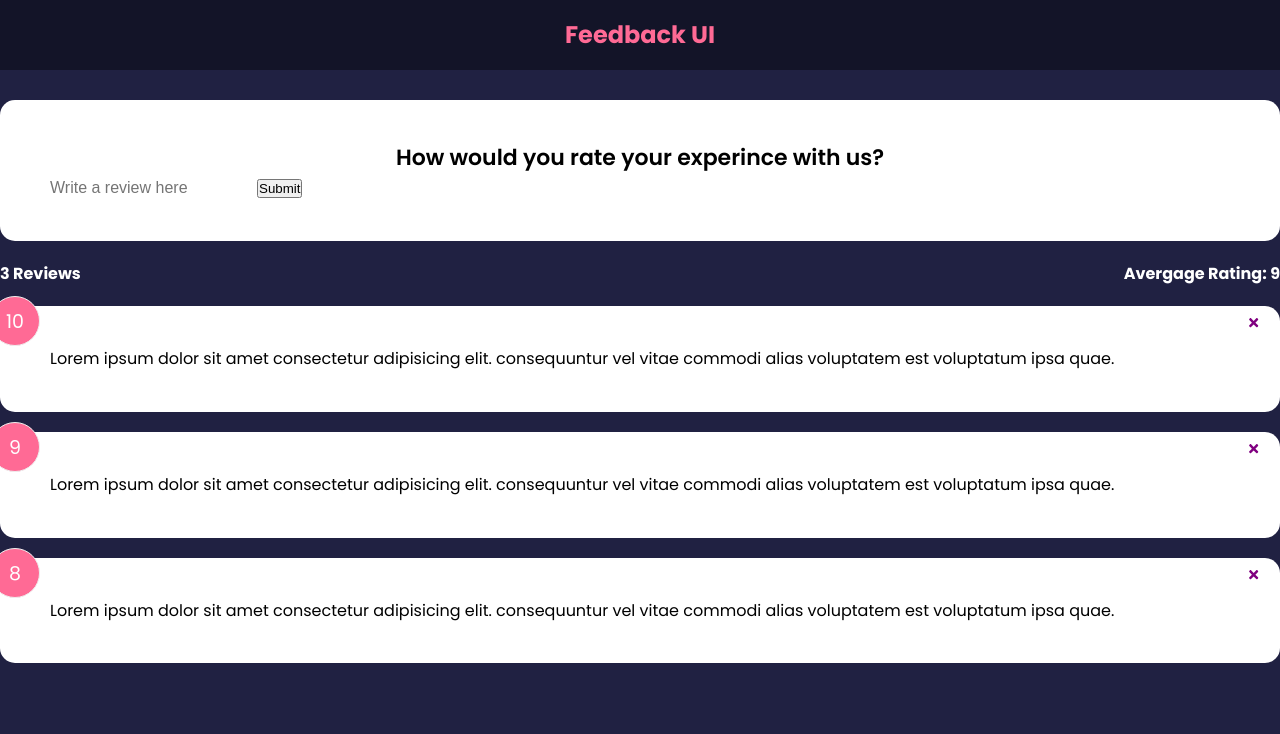
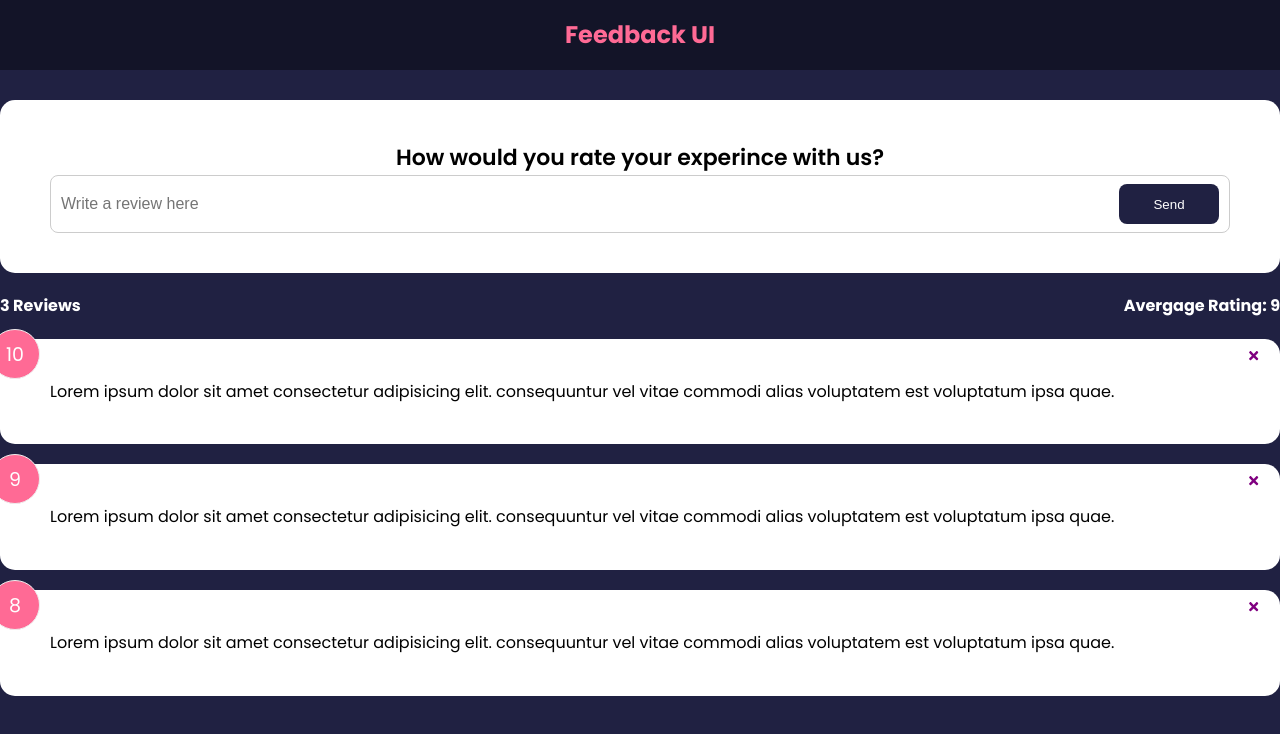
Before and after one commit to coutofilipe/Feedback-App, a React (Create React App) app: page / in a window 1280 px wide. Shown: the top 734 px of the page. Built offline with nearby package versions, Linux system fonts and the light colour scheme.

Commit message:
added btn component. Updated FeedbackForm

```diff
--- a/src/components/FeedbackForm.jsx
+++ b/src/components/FeedbackForm.jsx
@@ -1,5 +1,6 @@
 import { useState } from "react"
 import Card from "./shared/Card"
+import Button from "./shared/Button";
 
 function FeedbackForm() {
   const [reviewText, setReviewTExt] = useState('');
@@ -12,12 +13,14 @@
     <Card>
       <form>
         <h2>How would you rate your experince with us?</h2>
-        <input
-          onChange={handleReviewText}
-          type="reviewText"
-          value={reviewText}
-          placeholder="Write a review here" />
-        <button type="submit">Submit</button>
+        <div className="input-group">
+          <input
+            onChange={handleReviewText}
+            type="reviewText"
+            value={reviewText}
+            placeholder="Write a review here" />
+          <Button type="submit">Send</Button>
+        </div>
       </form>
     </Card>
   )
--- /dev/null
+++ b/src/components/shared/Button.jsx
@@ -0,0 +1,26 @@
+import PropTypes from 'prop-types'
+
+function Button({ children, version, type, isDisabled }) {
+  return (
+    <button
+      type={type} disabled={isDisabled} className={`btn btn-${version}`}>
+      {children}
+    </button>
+  )
+
+}
+
+Button.defaultProps = {
+  version: 'primary',
+  type: 'button',
+  isDisabled: false
+}
+
+Button.propTypes = {
+  children: PropTypes.node.isRequired,
+  version: PropTypes.string,
+  type: PropTypes.string,
+  isDisabled: PropTypes.bool,
+}
+
+export default Button
```
